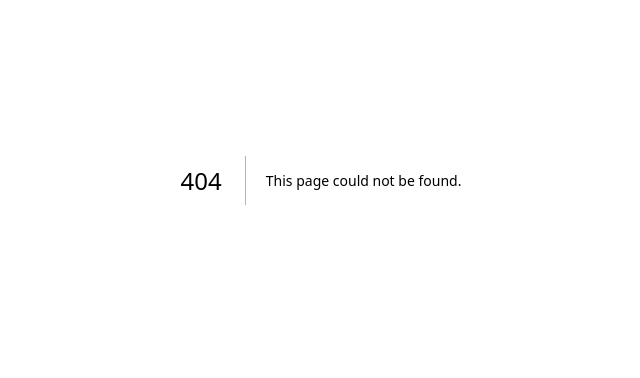
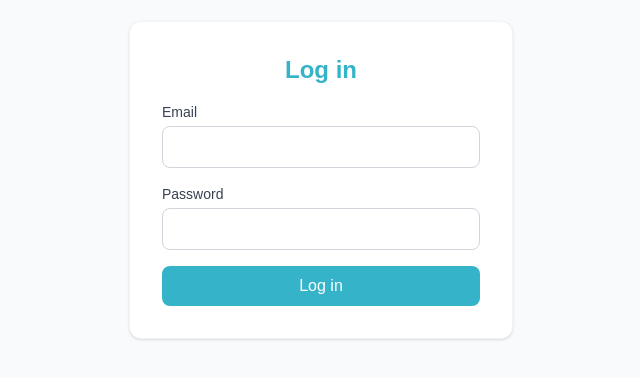
Before and after one commit to ChiragKuikel/MeetingManager, a Next.js app in the folder frontend/: page /login in a window 1280 px wide. Before the commit this address had no page. Shown: the part 220-598 px from the top of the page, without its empty margins (319-959 px from the left). Built offline with nearby package versions, Linux system fonts and the light colour scheme.

Commit message:
feat(frontend): add login page

```diff
--- /dev/null
+++ b/frontend/app/login/page.tsx
@@ -0,0 +1,104 @@
+// app/login/page.tsx
+'use client';
+
+import React, { useState } from 'react';
+import { useRouter } from 'next/navigation';
+import { setToken } from '@/lib/auth';
+
+interface LoginResponse {
+  success: boolean;
+  data?: { accessToken: string };
+  error?: string;
+}
+
+export default function LoginPage() {
+  const router = useRouter();
+  const [email, setEmail] = useState('');
+  const [password, setPassword] = useState('');
+  const [error, setError] = useState<string | null>(null);
+  const [submitting, setSubmitting] = useState(false);
+
+  const handleSubmit = async (e: React.FormEvent) => {
+    e.preventDefault();
+    setError(null);
+    setSubmitting(true);
+
+    try {
+      const response = await fetch('http://localhost:3001/api/auth/login', {
+        method: 'POST',
+        headers: { 'Content-Type': 'application/json' },
+        body: JSON.stringify({ email, password }),
+      });
+      const data: LoginResponse = await response.json();
+
+      if (!response.ok || !data.success || !data.data) {
+        setError(data.error || 'Invalid email or password');
+        return;
+      }
+
+      setToken(data.data.accessToken);
+      router.push('/video');
+    } catch (err) {
+      console.error('Login error:', err);
+      setError('Failed to reach the server');
+    } finally {
+      setSubmitting(false);
+    }
+  };
+
+  return (
+    <div className="min-h-screen flex items-center justify-center bg-gray-50 px-4">
+      <form
+        onSubmit={handleSubmit}
+        className="w-full max-w-sm bg-white rounded-xl shadow-sm border border-gray-100 p-8 space-y-4"
+      >
+        <h1 className="text-2xl font-bold text-center" style={{ color: '#35b3c9' }}>
+          Log in
+        </h1>
+
+        {error && (
+          <div className="p-3 bg-red-50 border border-red-200 rounded-lg text-red-600 text-sm">
+            {error}
+          </div>
+        )}
+
+        <div>
+          <label htmlFor="email" className="block text-sm font-medium text-gray-700 mb-1">
+            Email
+          </label>
+          <input
+            id="email"
+            type="email"
+            required
+            value={email}
+            onChange={(e) => setEmail(e.target.value)}
+            className="w-full px-3 py-2 border border-gray-300 rounded-lg focus:outline-none focus:ring-2 focus:ring-[#35b3c9]"
+          />
+        </div>
+
+        <div>
+          <label htmlFor="password" className="block text-sm font-medium text-gray-700 mb-1">
+            Password
+          </label>
+          <input
+            id="password"
+            type="password"
+            required
+            value={password}
+            onChange={(e) => setPassword(e.target.value)}
+            className="w-full px-3 py-2 border border-gray-300 rounded-lg focus:outline-none focus:ring-2 focus:ring-[#35b3c9]"
+          />
+        </div>
+
+        <button
+          type="submit"
+          disabled={submitting}
+          className="w-full py-2 rounded-lg text-white font-medium transition-colors disabled:opacity-50"
+          style={{ backgroundColor: '#35b3c9' }}
+        >
+          {submitting ? 'Logging in...' : 'Log in'}
+        </button>
+      </form>
+    </div>
+  );
+}
```
